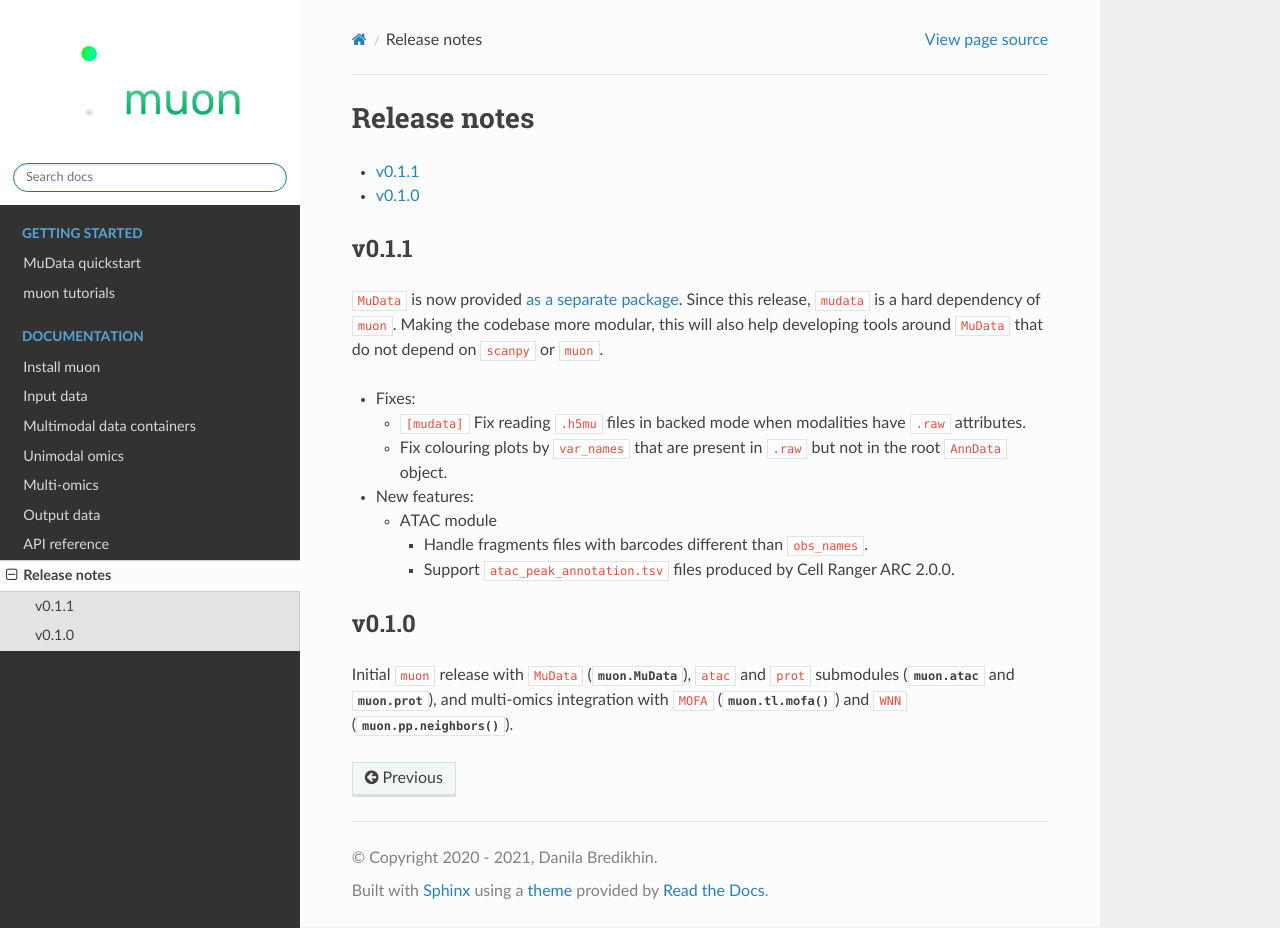
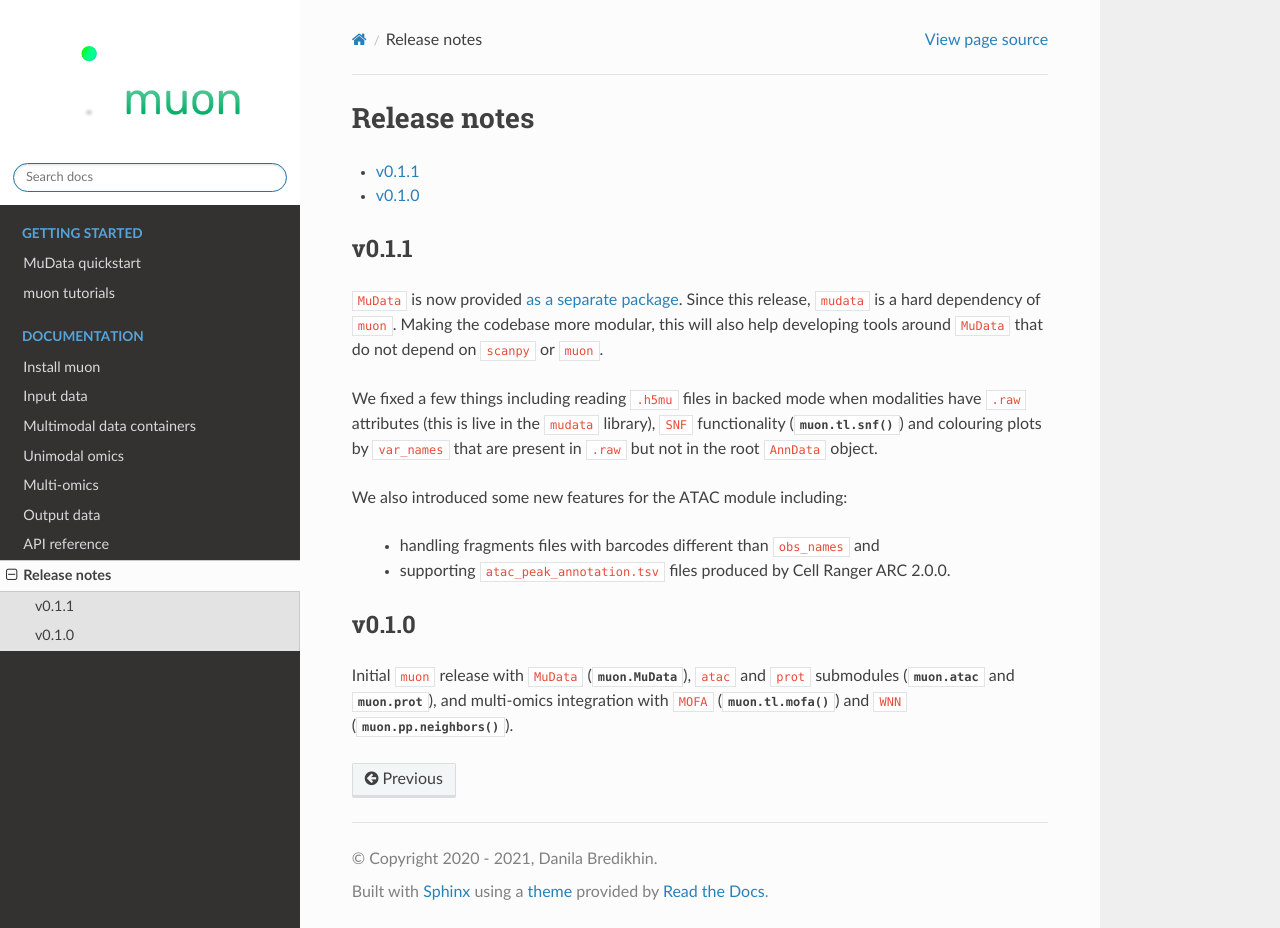
Before and after one commit to viciosO123/muon, a Sphinx documentation site: the page built from docs/source/changelog.rst, in a window 1280 px wide and 928 px high. Built offline with Sphinx 7.4.7 and the Read the Docs theme 2.0.0, drawn with Linux system fonts in a browser that asks for light colours; pages that are not in the unit, such as notebooks, are missing from menus.

Commit message:
Update release notes for v0.1.1

```diff
--- a/docs/source/changelog.rst
+++ b/docs/source/changelog.rst
@@ -15,19 +15,13 @@ v0.1.1
 
 ``MuData`` is now provided `as a separate package <https://mudata.readthedocs.io/>`_. Since this release, ``mudata`` is a hard dependency of ``muon``. Making the codebase more modular, this will also help developing tools around ``MuData`` that do not depend on ``scanpy`` or ``muon``.
 
-* Fixes:
+We fixed a few things including reading ``.h5mu`` files in backed mode when modalities have ``.raw`` attributes (this is live in the ``mudata`` library), ``SNF`` functionality (:func:`muon.tl.snf`) and colouring plots by ``var_names`` that are present in ``.raw`` but not in the root ``AnnData`` object.
 
-  * ``[mudata]`` Fix reading ``.h5mu`` files in backed mode when modalities have ``.raw`` attributes.
+We also introduced some new features for the ATAC module including:
 
-  * Fix colouring plots by ``var_names`` that are present in ``.raw`` but not in the root ``AnnData`` object.
+    * handling fragments files with barcodes different than ``obs_names`` and
 
-* New features:
-
-  * ATAC module
-
-    * Handle fragments files with barcodes different than ``obs_names``.
-
-    * Support ``atac_peak_annotation.tsv`` files produced by Cell Ranger ARC 2.0.0.
+    * supporting ``atac_peak_annotation.tsv`` files produced by Cell Ranger ARC 2.0.0.
 
 v0.1.0
 ------
```
